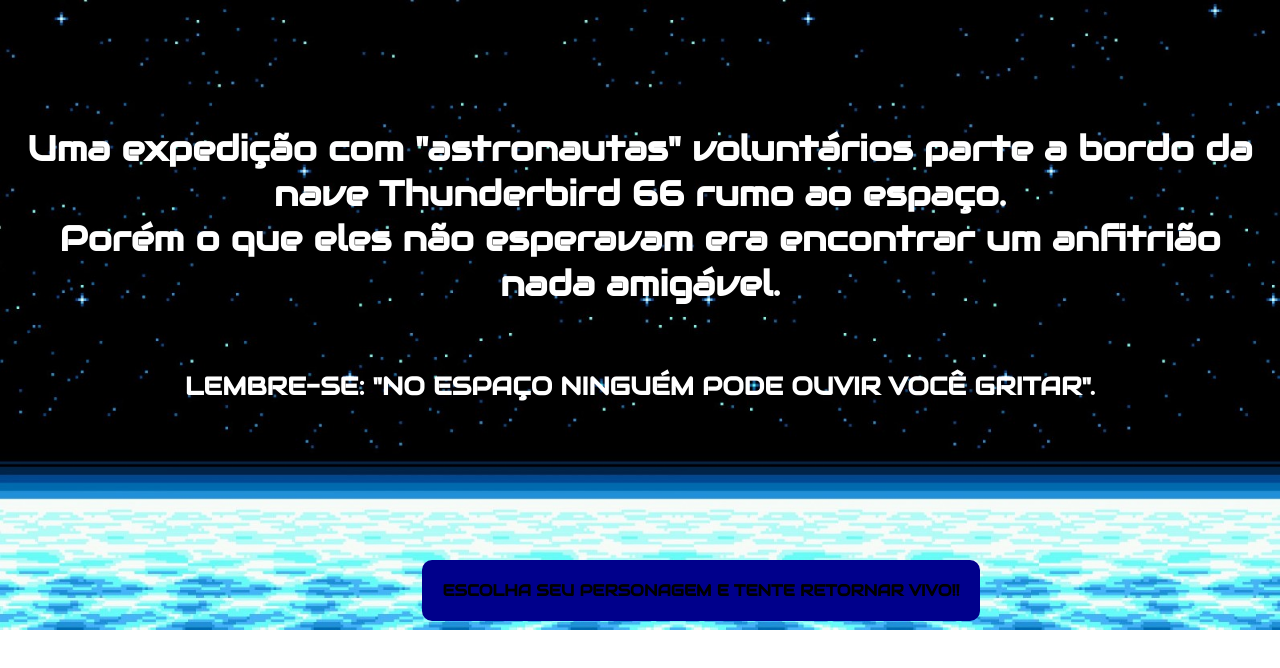
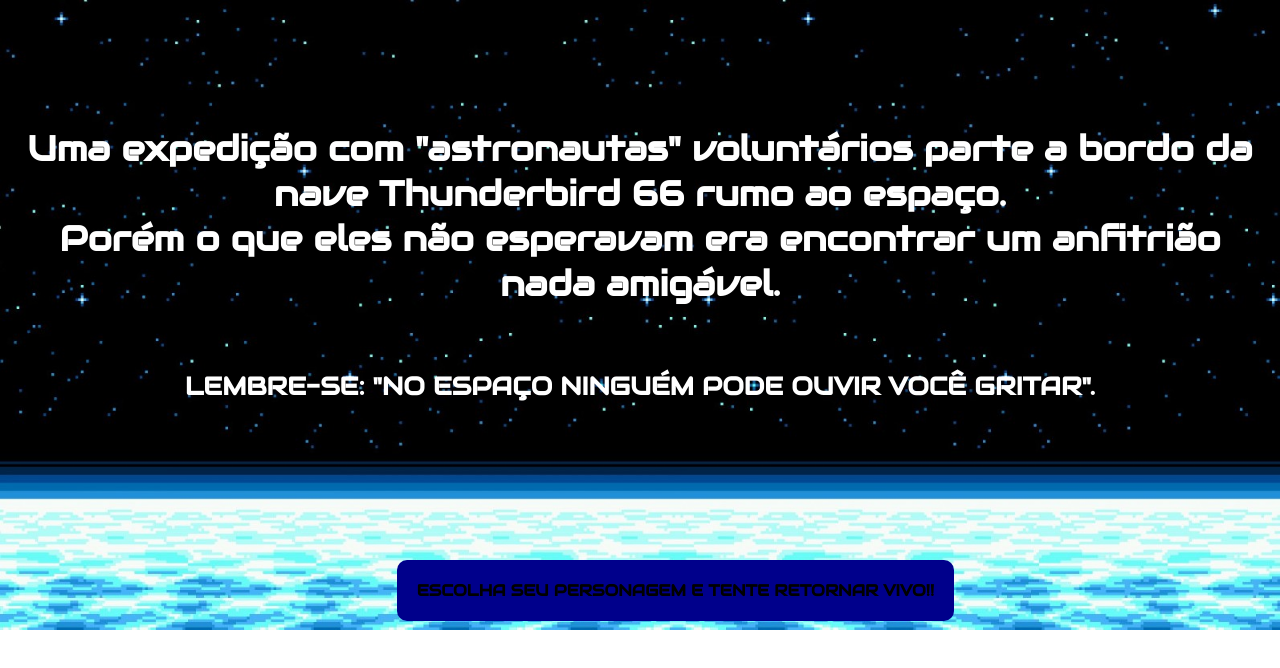
Before and after one commit to Nadiamizael/perdidosNoEspa-oGame, a plain HTML site: page apresentacaojogo.html in a window 1280 px wide. Drawn offline with Linux system fonts and the light colour scheme.

Commit message:
alterações apresentação

```diff
--- a/estilo/apresentacaojogo.css
+++ b/estilo/apresentacaojogo.css
@@ -38,7 +38,7 @@ a {
     border-radius: 10px;
     padding: 20px;
     position: absolute;
-    left: 33%;
+    left: 31%;
     top: 70%;
 }
 
```
Also changed, not shown: estilo/fasesparis.css (deleted).
